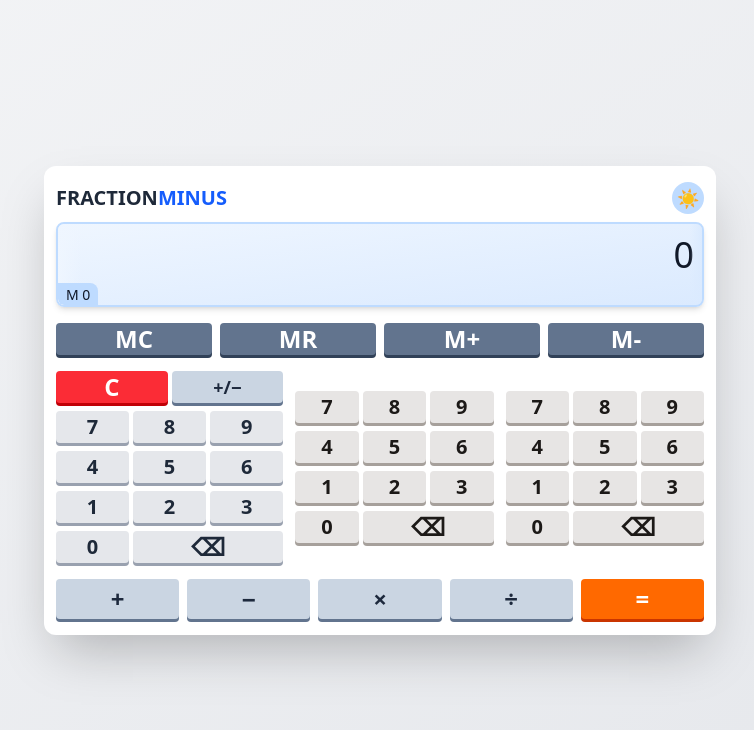
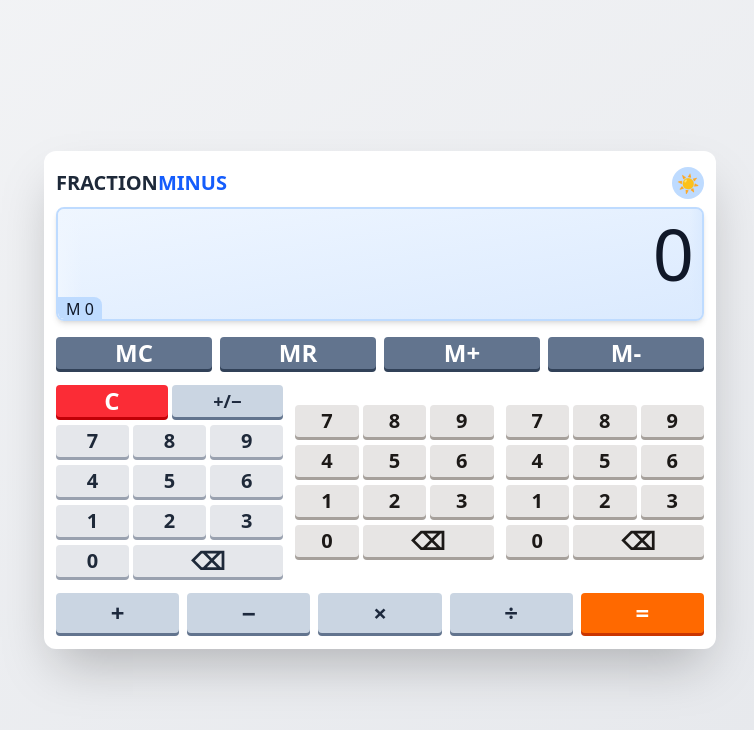
Before and after one commit to kototok903/fraction-calculator, a React (Vite) app: page / in a window 1280 px wide. Both pictures are taken after a click on the button "M+". Shown: the top 730 px of the page, without its empty margins (260-1014 px from the left). Built offline with nearby package versions, Linux system fonts and the light colour scheme.

Commit message:
chore(diplay): increase font size

```diff
--- a/src/components/Display.tsx
+++ b/src/components/Display.tsx
@@ -50,13 +50,15 @@ export function Display({
 
   return (
     <div className="relative py-2 rounded-lg border-2 shadow-md bg-linear-to-br from-display-bg-from to-display-bg-to border-display overflow-hidden">
+      <div className="pointer-events-none absolute inset-y-0 left-0 w-6 bg-linear-to-r from-display-fade-from to-transparent" />
+      <div className="pointer-events-none absolute inset-y-0 right-0 w-3 bg-linear-to-l from-display-fade-to to-transparent" />
       {memory && (
-        <div className="absolute z-1 bottom-0 left-0 text-sm text-nowrap px-2 pt-0.5 max-w-[50%] rounded-bl-md rounded-tr-lg text-ellipsis overflow-hidden bg-memory-badge text-memory-badge">
+        <div className="absolute bottom-0 left-0 leading-tight text-nowrap px-2 pt-0.5 max-w-[50%] rounded-bl-md rounded-tr-lg text-ellipsis overflow-hidden bg-memory-badge text-memory-badge">
           M {formatFraction(memory)}
         </div>
       )}
       <div className="relative">
-        <div className="flex flex-row-reverse items-center gap-2 text-4xl px-2 overflow-x-auto overflow-y-hidden scrollbar-hide">
+        <div className="flex flex-row-reverse items-center gap-2 text-4xl font-stretch-condensed px-2 overflow-x-auto overflow-y-hidden scrollbar-hide">
           {result ? (
             <>
               <span className="text-display">
@@ -84,11 +86,9 @@ export function Display({
           )}
         </div>
       </div>
-      <div className="text-right text-sm px-2 text-display-muted">
+      <div className="text-right text-lg leading-none px-2 text-display mt-1">
         {decimalResult ? `≈ ${decimalResult.toFixed(4)}` : "\u00A0"}
       </div>
-      <div className="pointer-events-none absolute inset-y-0 left-0 w-6 bg-linear-to-r from-display-fade-from to-transparent" />
-      <div className="pointer-events-none absolute inset-y-0 right-0 w-3 bg-linear-to-l from-display-fade-to to-transparent" />
     </div>
   );
 }
@@ -109,12 +109,12 @@ export function DisplayFraction({
         (showZero &&
           fraction.numerator === 0 &&
           fraction.denominator === 0)) && (
-        <span className="text-4xl leading-tight">{fraction.whole}</span>
+        <span className="text-7xl">{fraction.whole}</span>
       )}
       {(fraction.numerator > 0 || fraction.denominator > 0) && (
-        <span className="text-xl leading-[1.1] flex flex-col items-center">
+        <span className="text-4xl leading-none flex flex-col items-center">
           <span>{fraction.numerator || "\u00A0"}</span>
-          <div className="w-full border-b" />
+          <div className="w-full border-b-2" />
           <span>{fraction.denominator || "\u00A0"}</span>
         </span>
       )}
```
